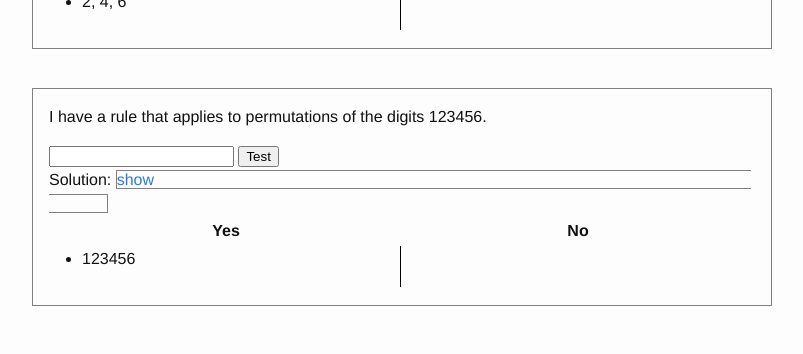
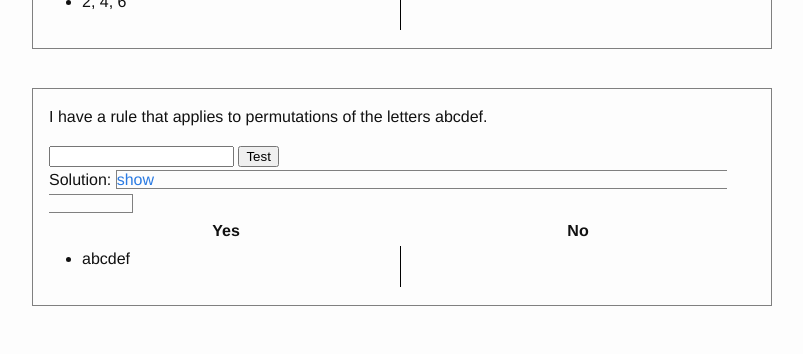
Before and after one commit to speezepearson/speezepearson.github.io, a Jekyll site: the page built from _posts/2017-02-26-why-these-and-not-those.markdown, in a window 1280 px wide and 900 px high, scrolled down 1822 px. Shown: the part 314-668 px from the top of the window, without its empty margins (238-1041 px from the left). Built offline with Jekyll 4.4.1, drawn with Linux system fonts in a browser that asks for light colours; formulas are drawn with MathJax 3.

Commit message:
change permutation game from numbers to letters

```diff
--- a/_posts/2017-02-26-why-these-and-not-those.markdown
+++ b/_posts/2017-02-26-why-these-and-not-those.markdown
@@ -18,17 +18,17 @@
     validation: "Input must be a triplet of numbers, separated by commas."
   - name: permutations
     rule: >
-      It must take an even number of swaps between two digits to transform the input into 123456.
-    positive_example: "123456"
+      It must take an even number of swaps between two letters to transform the input into abcdef.
+    positive_example: "abcdef"
     predicate: >
       function(s) {
         var chars = s.split('');
         var sorted = chars.slice().sort();
-        if (!arraysEqual(sorted, '123456'.split(''))) throw 'not a permutation';
+        if (!arraysEqual(sorted, 'abcdef'.split(''))) throw 'not a permutation';
         return (countInversions(chars)%2 == 0);
       }
-    category: "permutations of the digits 123456"
-    validation: "Input must be a rearrangement of the digits 1-6."
+    category: "permutations of the letters abcdef"
+    validation: "Input must be a rearrangement of the digits a-f."
 ---
 
 Let me share my favorite game with you.
```
